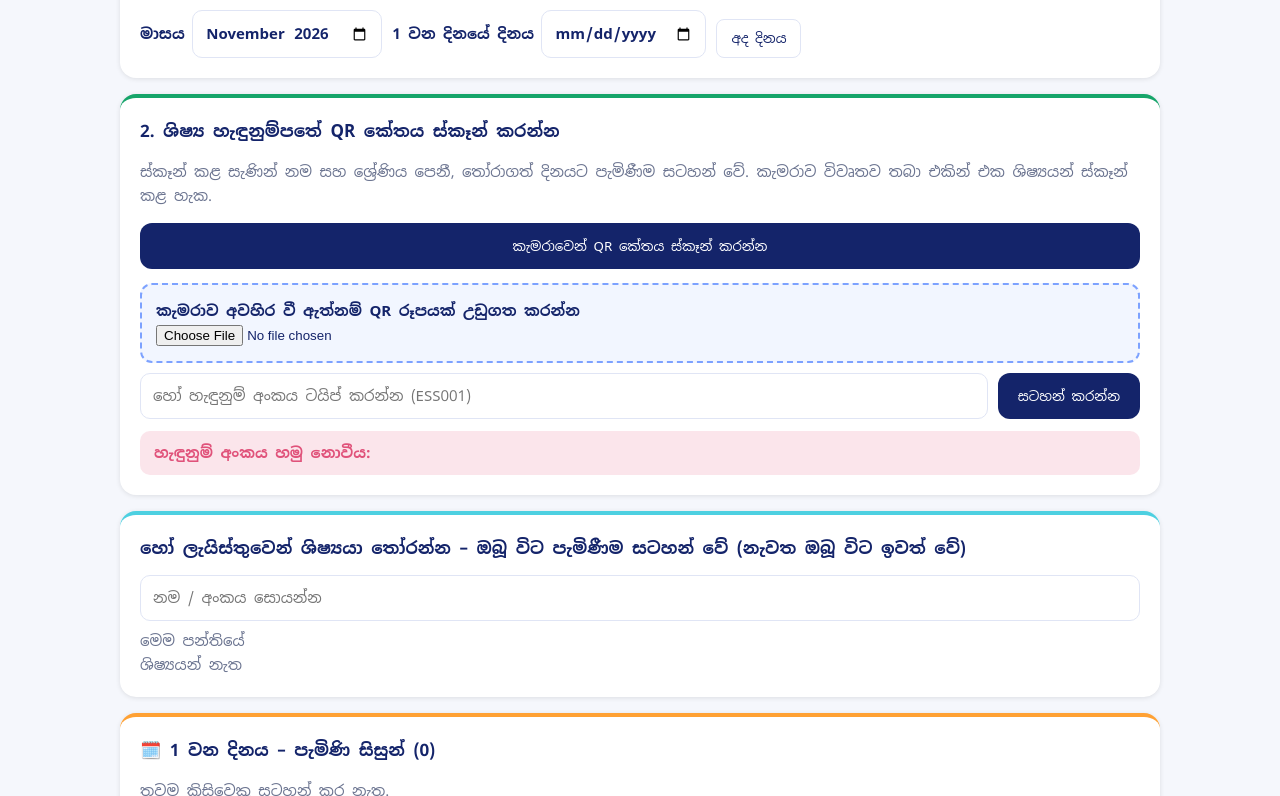
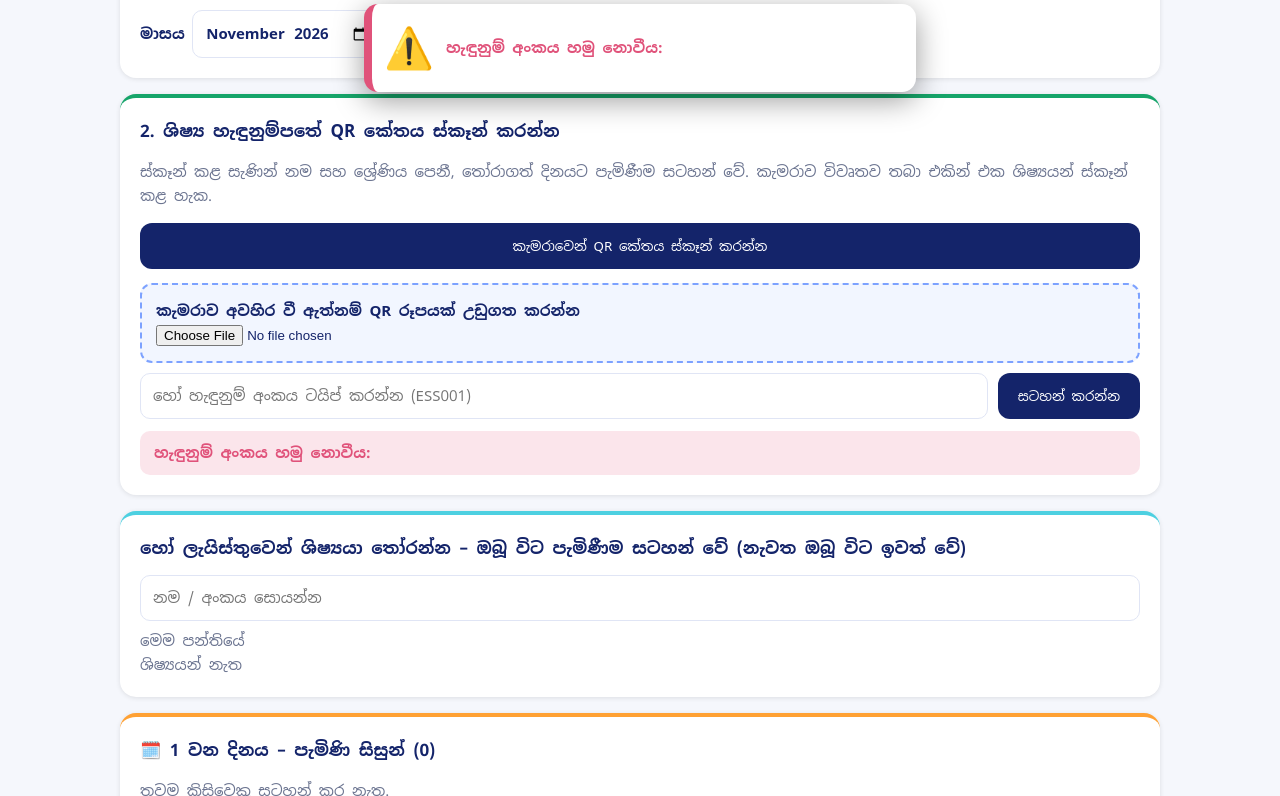
Before and after one commit to sudanchamalka-source/Class-Attendance-System, a plain HTML site: page public/index.html in a window 1280 px wide. Both pictures are taken after a click on the button "සටහන් කරන්න". Shown: the part 590-1386 px from the top of the page. Drawn offline with nearby package versions, Linux system fonts and the light colour scheme.

Commit message:
Add files via upload

```diff
--- a/public/index.html
+++ b/public/index.html
@@ -130,10 +130,15 @@ function list(){const l=dl();$('#cnt').textContent=l.length;
 function slist(){const e=$('#sl');if(!e)return;const k=cid(),l=dl(),q=(($('#sq')||{}).value||'').toLowerCase(),ms=mem(k).filter(s=>(s.name+s.id+s.grade).toLowerCase().includes(q));
  e.style.setProperty('--k','#16a56a');e.innerHTML=ms.map(s=>`<button type="button" class="cc ${l.includes(s.id)?'on':''}" data-sp="${s.id}"><b>${E(s.name)}</b><small>ශ්‍රේණිය ${E(s.grade)} · ${s.id}</small></button>`).join('')||'<span class="mu">මෙම පන්තියේ ශිෂ්‍යයන් නැත</span>';
  $$('[data-sp]').forEach(b=>b.onclick=()=>{const id=b.dataset.sp,s=st(id);if(dl().includes(id)){D.a[S.m][cid()][S.day]=dl().filter(i=>i!=id);save();say('සටහන ඉවත් කළා: '+E(s.name),0);list()}else mark(id)})}
-function mark(id){const s=st(id);if(!s)return say('හැඳුනුම් අංකය හමු නොවීය: '+E(id),0);
- const k=cid();if(!k)return say('පන්තියක් තෝරන්න.',0);if(!(s.cl||[]).includes(k))return say(E(s.name)+' මෙම පන්තියට අයත් නොවේ.',0);const m=((D.a[S.m]=D.a[S.m]||{})[k]=D.a[S.m][k]||{}),l=m[S.day]=m[S.day]||[];
- if(l.includes(id))return say(E(s.name)+' දැනටමත් සටහන් කර ඇත.',0);
- l.push(id);save();say('✔ '+E(s.name)+' – ශ්‍රේණිය '+E(s.grade),1);list()}
+function scanCard(s,t,msg){let e=$('#sc');if(!e){e=document.createElement('div');e.id='sc';document.body.appendChild(e)}
+ const k=cid(),c=D.c.find(x=>x.id==k)||{},col={ok:'#16a56a',dup:'#f5a300',er:'#e0527a'}[t],p=s?pd(s.id,S.m,k):0;
+ e.style.cssText='position:fixed;left:8px;right:8px;top:calc(8px + env(safe-area-inset-top,0px));z-index:60;max-width:520px;margin:auto;background:var(--card);color:var(--tx);border-left:8px solid '+col+';border-radius:14px;box-shadow:0 8px 30px #0006;padding:12px;display:flex;gap:12px;align-items:center';
+ e.innerHTML=(s?'<div style="flex:none;width:72px;height:72px;border-radius:12px;overflow:hidden;background:#fff;display:grid;place-items:center;font-size:34px">'+(s.ph?'<img src="'+s.ph+'" style="width:100%;height:100%;object-fit:cover" alt="">':lg())+'</div>':'<div style="font-size:40px">⚠️</div>')+'<div style="min-width:0;flex:1"><div style="font-weight:700;color:'+col+'">'+msg+'</div>'+(s?'<div style="font-size:18px;font-weight:700;overflow-wrap:anywhere">'+E(s.name)+'</div><div class="mu" style="font-size:13px">'+E(s.id)+' · ශ්‍රේණිය '+E(s.grade)+(s.tel?' · '+E(s.tel):'')+'</div><div style="font-size:13px">'+E(c.name||'')+' · '+S.m+' පැමිණි දින: <b>'+pc(s.id,S.m,k)+'</b> · ගාස්තුව: <b style="color:'+(p?'#16a56a':'#e0527a')+'">'+(p?'ගෙවා ඇත':'ගෙවා නැත')+'</b></div>':'')+'</div>';
+ navigator.vibrate&&navigator.vibrate(t=='ok'?80:[80,60,80]);clearTimeout(e._t);e._t=setTimeout(()=>e.remove(),4500);e.onclick=()=>e.remove()}
+function mark(id){const s=st(id);if(!s){scanCard(null,'er','හැඳුනුම් අංකය හමු නොවීය: '+E(id));return say('හැඳුනුම් අංකය හමු නොවීය: '+E(id),0)}
+ const k=cid();if(!k){scanCard(null,'er','පන්තියක් තෝරන්න.');return say('පන්තියක් තෝරන්න.',0)}if(!(s.cl||[]).includes(k)){scanCard(s,'er','මෙම පන්තියට අයත් නොවේ');return say(E(s.name)+' මෙම පන්තියට අයත් නොවේ.',0)}const m=((D.a[S.m]=D.a[S.m]||{})[k]=D.a[S.m][k]||{}),l=m[S.day]=m[S.day]||[];
+ if(l.includes(id)){scanCard(s,'dup','දැනටමත් සටහන් කර ඇත');return say(E(s.name)+' දැනටමත් සටහන් කර ඇත.',0)}
+ l.push(id);save();say('✔ '+E(s.name)+' – ශ්‍රේණිය '+E(s.grade),1);list();scanCard(s,'ok','✔ පැමිණීම සටහන් කළා')}
 function qimg(f,fn){const im=new Image();im.onload=()=>{const c=document.createElement('canvas');c.width=im.width;c.height=im.height;const x=c.getContext('2d');x.drawImage(im,0,0);const d=x.getImageData(0,0,c.width,c.height),r=jsQR(d.data,d.width,d.height);r?fn(r.data.trim()):say('රූපයේ QR කේතයක් හමු නොවීය.',0)};im.src=URL.createObjectURL(f)}
 async function cam(fn){fn=fn||mark;const v=$('#v'),c=document.createElement('canvas'),x=c.getContext('2d',{willReadFrequently:true});
  try{stream=await navigator.mediaDevices.getUserMedia({video:{facingMode:'environment'}});v.srcObject=stream;v.hidden=false;await v.play()}catch(e){stop();return say('කැමරාව විවෘත කළ නොහැක. QR රූපයක් උඩුගත කරන්න.',0)}
```
